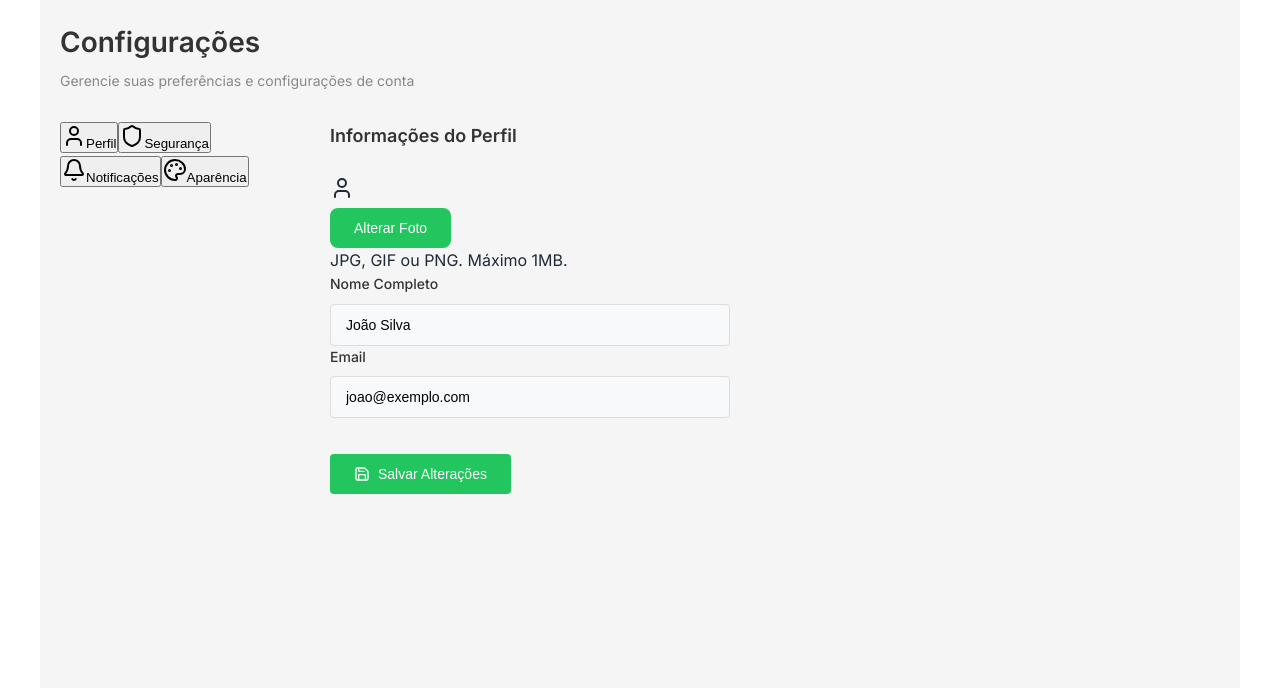
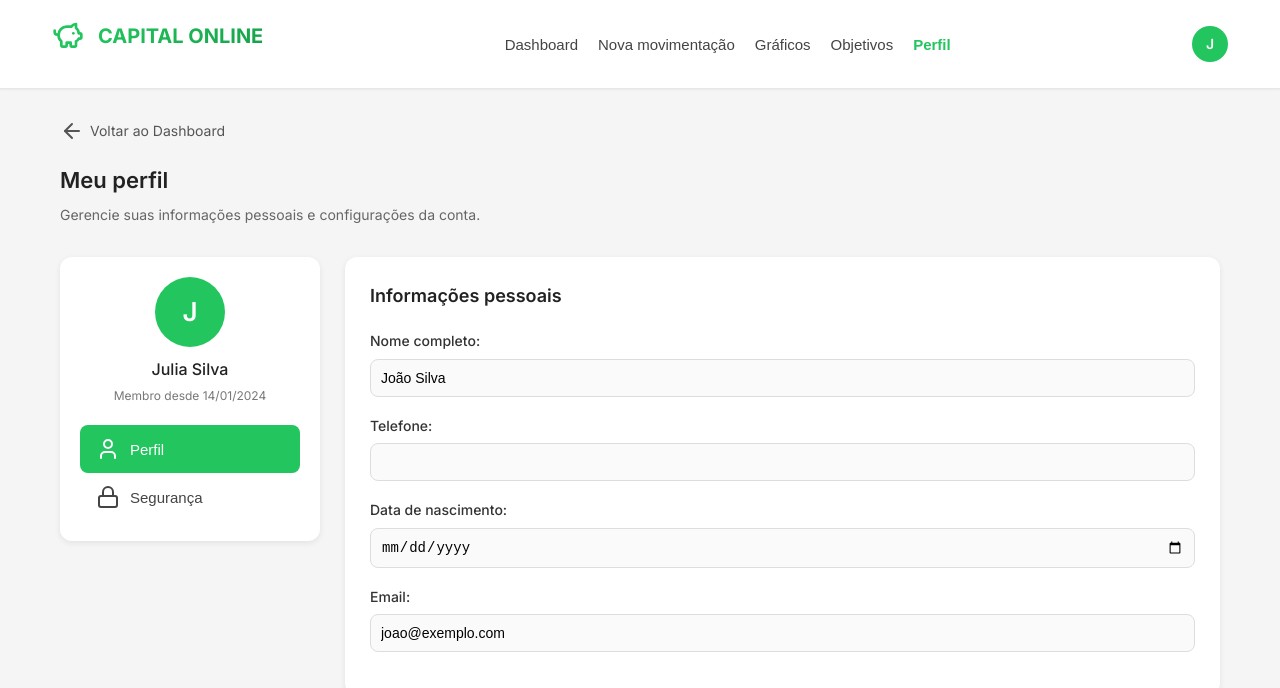
Before and after one commit to thais-pacheco/Capital-Online-tcc, a React (Vite) app in the folder frontend/: page /profile in a window 1280 px wide. Shown: the top 688 px of the page. Built offline with nearby package versions, Linux system fonts and the light colour scheme.

Commit message:
Pagina de perfil sem header certo

```diff
--- a/frontend/src/components/profile/Profile.css
+++ b/frontend/src/components/profile/Profile.css
@@ -1,237 +1,251 @@
-/* Layout principal */
+/* ===== Página ===== */
+.profile-page {
+  background-color: #f5f5f5;
+  min-height: 100vh;
+  font-family: "Inter", Arial, sans-serif;
+  color: #222;
+}
+
+/* ===== Header (já importado do Dashboard) ===== */
+.newtransaction-header {
+  background: #fff;
+  border-bottom: 1px solid #e5e7eb;
+  padding: 12px 20px;
+}
+
+.newtransaction-logo-group .logo {
+  display: flex;
+  align-items: center;
+  font-weight: 600;
+  font-size: 18px;
+}
+
+.logo-icon {
+  margin-right: 6px;
+}
+
+.newtransaction-nav {
+  display: flex;
+  gap: 20px;
+}
+
+.newtransaction-nav-button {
+  background: none;
+  border: none;
+  cursor: pointer;
+  font-size: 15px;
+  color: #444;
+  transition: color 0.2s;
+}
+
+.newtransaction-nav-button:hover {
+  color: #000;
+}
+
+.newtransaction-nav-button.active {
+  color: #22c55e;
+  font-weight: 600;
+}
+
+.newtransaction-header-actions {
+  display: flex;
+  align-items: center;
+  gap: 10px;
+}
+
+.newtransaction-profile-circle {
+  width: 36px;
+  height: 36px;
+  border-radius: 50%;
+  background: #22c55e;
+  color: #fff;
+  font-weight: 600;
+  display: flex;
+  align-items: center;
+  justify-content: center;
+}
+
+/* ===== Cabeçalho da página ===== */
 .profile-container {
   max-width: 1200px;
   margin: 0 auto;
-  padding: 20px;
-  background-color: #f5f5f5;
-  min-height: 100vh;
+  padding: 30px 20px;
 }
 
-/* Header com voltar */
 .profile-header {
-  display: flex;
-  align-items: center;
-  margin-bottom: 10px;
+  margin-bottom: 20px;
 }
 
 .back-button {
   display: flex;
   align-items: center;
-  color: #666;
+  gap: 6px;
+  color: #555;
   text-decoration: none;
   font-size: 14px;
-  margin-bottom: 10px;
 }
 
 .back-button:hover {
-  color: #333;
+  color: #000;
 }
 
-.back-icon {
-  width: 16px;
-  height: 16px;
-  margin-right: 8px;
-}
-
-/* Títulos principais */
 .profile-title {
-  font-size: 28px;
+  font-size: 22px;
   font-weight: 600;
-  color: #333;
-  margin: 0 0 5px 0;
+  margin-bottom: 6px;
 }
 
 .profile-subtitle {
-  color: #888;
   font-size: 14px;
-  margin: 0 0 30px 0;
+  color: #666;
+  margin-bottom: 30px;
 }
 
-/* Layout em grid */
+/* ===== Grid layout ===== */
 .profile-grid {
   display: grid;
-  grid-template-columns: 250px 1fr;
-  gap: 20px;
-  align-items: start;
+  grid-template-columns: 260px 1fr;
+  gap: 25px;
 }
 
-/* Sidebar */
-.sidebar {
-  background: white;
-  border-radius: 8px;
-  overflow: hidden;
-  box-shadow: 0 1px 3px rgba(0,0,0,0.1);
+/* ===== Sidebar ===== */
+.sidebar-nav {
+  background: #fff;
+  border-radius: 12px;
+  box-shadow: 0 2px 6px rgba(0, 0, 0, 0.08);
+  padding: 20px;
+  display: flex;
+  flex-direction: column;
+  align-items: center;
 }
 
 .avatar-section {
   text-align: center;
-  padding: 30px 20px;
-  background: #f8f9fa;
+  margin-bottom: 20px;
 }
 
 .avatar-circle {
-  width: 80px;
-  height: 80px;
+  width: 70px;
+  height: 70px;
+  border-radius: 50%;
   background: #22c55e;
-  border-radius: 50%;
+  color: #fff;
   display: flex;
   align-items: center;
   justify-content: center;
-  margin: 0 auto 15px;
-  font-size: 32px;
+  font-size: 26px;
   font-weight: 600;
-  color: white;
+  margin: 0 auto 10px;
 }
 
 .user-name {
   font-size: 16px;
-  font-weight: 600;
-  color: #333;
-  margin: 0 0 5px 0;
+  font-weight: 500;
+  margin-bottom: 4px;
 }
 
 .member-since {
   font-size: 12px;
-  color: #666;
-  margin: 0;
+  color: #777;
 }
 
-/* Navigation tabs */
-.sidebar-nav {
-  list-style: none;
-  padding: 0;
-  margin: 0;
-}
-
-.nav-item {
-  border-bottom: 1px solid #e5e5e5;
-}
-
-.nav-item:last-child {
-  border-bottom: none;
-}
-
-.nav-button {
+/* Botões da sidebar */
+.sidebar-btn {
   width: 100%;
-  padding: 15px 20px;
   background: none;
   border: none;
   text-align: left;
-  cursor: pointer;
-  font-size: 14px;
-  color: #333;
+  padding: 12px 16px;
+  font-size: 15px;
+  color: #444;
+  border-radius: 8px;
   display: flex;
   align-items: center;
-  transition: background-color 0.2s;
+  gap: 10px;
+  cursor: pointer;
+  transition: all 0.2s;
 }
 
-.nav-button:hover {
-  background-color: #f8f9fa;
+.sidebar-btn:hover {
+  background-color: #f0f0f0;
 }
 
-.nav-button.active {
+.sidebar-btn.active {
   background-color: #22c55e;
-  color: white;
+  color: #fff;
   font-weight: 500;
 }
 
-.nav-icon {
-  width: 16px;
-  height: 16px;
-  margin-right: 10px;
-}
-
-/* Content area */
-.content-area {
-  background: white;
-  border-radius: 8px;
-  padding: 30px;
-  box-shadow: 0 1px 3px rgba(0,0,0,0.1);
+/* ===== Conteúdo ===== */
+.content-box {
+  background: #fff;
+  border-radius: 12px;
+  box-shadow: 0 2px 6px rgba(0, 0, 0, 0.08);
+  padding: 25px;
 }
 
 .section-title {
   font-size: 18px;
   font-weight: 600;
-  color: #333;
-  margin: 0 0 25px 0;
-}
-
-/* Form fields */
-.form-group {
   margin-bottom: 20px;
 }
 
+.form-space {
+  display: flex;
+  flex-direction: column;
+}
+
+/* Labels e Inputs */
 .form-label {
+  font-size: 14px;
+  color: #333;
   display: block;
-  font-size: 14px;
+  margin-bottom: 6px;
   font-weight: 500;
-  color: #333;
-  margin-bottom: 8px;
 }
 
 .form-input {
   width: 100%;
-  max-width: 400px;
-  padding: 12px 15px;
+  padding: 10px;
   border: 1px solid #ddd;
-  border-radius: 4px;
+  border-radius: 8px;
   font-size: 14px;
-  background-color: #f8f9fa;
-  transition: border-color 0.2s, background-color 0.2s;
+  margin-bottom: 18px;
+  transition: border-color 0.2s, box-shadow 0.2s;
+  background-color: #fafafa;
 }
 
 .form-input:focus {
   outline: none;
   border-color: #22c55e;
-  background-color: white;
+  box-shadow: 0 0 0 2px rgba(34, 197, 94, 0.2);
 }
 
-/* Security section */
-.security-form {
-  max-width: 400px;
-}
-
-.security-form .form-group {
-  margin-bottom: 25px;
+/* ===== Botão de salvar ===== */
+.form-actions {
+  margin-top: 20px;
 }
 
 .btn-save {
   background: #22c55e;
-  color: white;
+  color: #fff;
   border: none;
-  padding: 12px 24px;
-  border-radius: 4px;
-  font-size: 14px;
+  padding: 12px 18px;
+  border-radius: 8px;
+  font-size: 15px;
   font-weight: 500;
-  cursor: pointer;
   display: flex;
   align-items: center;
   gap: 8px;
-  margin-top: 20px;
-  transition: background-color 0.2s;
+  cursor: pointer;
+  transition: background 0.2s;
 }
 
 .btn-save:hover {
-  background: #16a34a;
+  background: #1da64a;
 }
 
 .btn-icon {
-  width: 16px;
-  height: 16px;
+  width: 18px;
+  height: 18px;
 }
-
-/* Responsive */
-@media (max-width: 768px) {
-  .profile-grid {
-    grid-template-columns: 1fr;
-    gap: 15px;
-  }
-
-  .profile-container {
-    padding: 15px;
-  }
-
-  .content-area {
-    padding: 20px;
-  }
-}
--- a/frontend/src/components/profile/Profile.tsx
+++ b/frontend/src/components/profile/Profile.tsx
@@ -1,9 +1,12 @@
 import React, { useState } from 'react';
-import { User, Lock, Bell, Palette, Shield, Save } from 'lucide-react';
+import { User, Lock, ArrowLeft, PiggyBank } from 'lucide-react';
+import { useNavigate } from 'react-router-dom';
 import './Profile.css';
 
 export default function Profile() {
-  // Removendo o useAuth que está causando problema e usando dados mockados
+  const navigate = useNavigate();
+
+  // Dados mockados do usuário
   const user = {
     name: 'João Silva',
     email: 'joao@exemplo.com'
@@ -13,6 +16,8 @@ export default function Profile() {
   const [formData, setFormData] = useState({
     name: user?.name || '',
     email: user?.email || '',
+    phone: '',
+    birthdate: '',
     currentPassword: '',
     newPassword: '',
     confirmPassword: ''
@@ -33,21 +38,85 @@ export default function Profile() {
 
   const tabs = [
     { id: 'profile', name: 'Perfil', icon: User },
-    { id: 'security', name: 'Segurança', icon: Shield },
-    { id: 'notifications', name: 'Notificações', icon: Bell },
-    { id: 'appearance', name: 'Aparência', icon: Palette },
+    { id: 'security', name: 'Segurança', icon: Lock }
   ];
 
   return (
+    <div className="profile-page">
+      {/* Header importado do Dashboard */}
+      <header className="newtransaction-header">
+        <div className="newtransaction-header-inner">
+          <div className="newtransaction-header-flex">
+            <div className="newtransaction-logo-group">
+              <div className="logo">
+                <PiggyBank className="logo-icon" style={{ color: '#22c55e' }} />
+                <span className="logo-text">CAPITAL ONLINE</span>
+              </div>
+            </div>
+            <nav className="newtransaction-nav">
+              <button
+                className="newtransaction-nav-button"
+                onClick={() => navigate('/dashboard')}
+              >
+                Dashboard
+              </button>
+              <button
+                className="newtransaction-nav-button"
+                onClick={() => navigate('/nova-movimentacao')}
+              >
+                Nova movimentação
+              </button>
+              <button
+                className="newtransaction-nav-button"
+                onClick={() => navigate('/graficos')}
+              >
+                Gráficos
+              </button>
+              <button
+                className="newtransaction-nav-button"
+                onClick={() => navigate('/objetivos')}
+              >
+                Objetivos
+              </button>
+              <button
+                className="newtransaction-nav-button active"
+                onClick={() => navigate('/profile')}
+              >
+                Perfil
+              </button>
+            </nav>
+            <div className="newtransaction-header-actions">
+              <div className="newtransaction-profile-circle">J</div>
+            </div>
+          </div>
+        </div>
+      </header>
+
+      {/* Conteúdo da página de perfil */}
       <div className="profile-container">
+        <div className="profile-header">
+          <a href="#" onClick={() => navigate('/dashboard')} className="back-button">
+            <ArrowLeft className="back-icon" />
+            Voltar ao Dashboard
+          </a>
+        </div>
+
         <div>
-        <h1 className="profile-title">Configurações</h1>
-        <p className="profile-subtitle">Gerencie suas preferências e configurações de conta</p>
+          <h1 className="profile-title">Meu perfil</h1>
+          <p className="profile-subtitle">
+            Gerencie suas informações pessoais e configurações da conta.
+          </p>
         </div>
 
         <div className="profile-grid">
+          {/* Sidebar */}
           <div className="lg:col-span-1">
             <nav className="sidebar-nav">
+              <div className="avatar-section">
+                <div className="avatar-circle">J</div>
+                <div className="user-name">Julia Silva</div>
+                <div className="member-since">Membro desde 14/01/2024</div>
+              </div>
               {tabs.map((tab) => {
                 const Icon = tab.icon;
                 return (
@@ -64,31 +133,15 @@ export default function Profile() {
             </nav>
           </div>
 
+          {/* Conteúdo */}
           <div className="lg:col-span-3">
             <div className="content-box">
               {activeTab === 'profile' && (
                 <div>
-                <h2 className="section-title">Informações do Perfil</h2>
+                  <h2 className="section-title">Informações pessoais</h2>
                   <form onSubmit={handleSubmit} className="form-space">
-                  <div className="avatar-container">
-                    <div className="avatar-bg">
-                      <User className="avatar-icon" />
-                    </div>
                     <div>
-                      <button
-                        type="button"
-                        className="btn-primary"
-                      >
-                        Alterar Foto
-                      </button>
-                      <p className="text-muted">JPG, GIF ou PNG. Máximo 1MB.</p>
-                    </div>
-                  </div>
-
-                  <div>
-                    <label className="form-label">
-                      Nome Completo
-                    </label>
+                      <label className="form-label">Nome completo:</label>
                       <input
                         type="text"
                         name="name"
@@ -99,9 +152,29 @@ export default function Profile() {
                     </div>
 
                     <div>
-                    <label className="form-label">
-                      Email
-                    </label>
+                      <label className="form-label">Telefone:</label>
+                      <input
+                        type="tel"
+                        name="phone"
+                        value={formData.phone}
+                        onChange={handleInputChange}
+                        className="form-input"
+                      />
+                    </div>
+
+                    <div>
+                      <label className="form-label">Data de nascimento:</label>
+                      <input
+                        type="date"
+                        name="birthdate"
+                        value={formData.birthdate}
+                        onChange={handleInputChange}
+                        className="form-input"
+                      />
+                    </div>
+
+                    <div>
+                      <label className="form-label">Email:</label>
                       <input
                         type="email"
                         name="email"
@@ -109,16 +182,6 @@ export default function Profile() {
                         onChange={handleInputChange}
                         className="form-input"
                       />
-                  </div>
-
-                  <div className="form-actions">
-                    <button
-                      type="submit"
-                      className="btn-save"
-                    >
-                      <Save className="btn-icon" />
-                      Salvar Alterações
-                    </button>
                     </div>
                   </form>
                 </div>
@@ -129,9 +192,7 @@ export default function Profile() {
                   <h2 className="section-title">Segurança</h2>
                   <form onSubmit={handleSubmit} className="form-space">
                     <div>
-                    <label className="form-label">
-                      Senha Atual
-                    </label>
+                      <label className="form-label">Senha Atual</label>
                       <input
                         type="password"
                         name="currentPassword"
@@ -142,9 +203,7 @@ export default function Profile() {
                     </div>
 
                     <div>
-                    <label className="form-label">
-                      Nova Senha
-                    </label>
+                      <label className="form-label">Nova Senha</label>
                       <input
                         type="password"
                         name="newPassword"
@@ -155,9 +214,7 @@ export default function Profile() {
                     </div>
 
                     <div>
-                    <label className="form-label">
-                      Confirmar Nova Senha
-                    </label>
+                      <label className="form-label">Confirmar Nova Senha</label>
                       <input
                         type="password"
                         name="confirmPassword"
@@ -168,10 +225,7 @@ export default function Profile() {
                     </div>
 
                     <div className="form-actions">
-                    <button
-                      type="submit"
-                      className="btn-save"
-                    >
+                      <button type="submit" className="btn-save">
                         <Lock className="btn-icon" />
                         Alterar Senha
                       </button>
@@ -179,82 +233,7 @@ export default function Profile() {
                   </form>
                 </div>
               )}
-
-            {activeTab === 'notifications' && (
-              <div>
-                <h2 className="section-title">Notificações</h2>
-                <div className="form-space">
-                  <div className="toggle-row">
-                    <div>
-                      <h3 className="toggle-title">Notificações por Email</h3>
-                      <p className="text-muted">Receba atualizações sobre suas transações</p>
             </div>
-                    <label className="switch">
-                      <input type="checkbox" defaultChecked />
-                      <span className="slider"></span>
-                    </label>
-                  </div>
-
-                  <div className="toggle-row">
-                    <div>
-                      <h3 className="toggle-title">Resumos Semanais</h3>
-                      <p className="text-muted">Receba um resumo semanal das suas finanças</p>
-                    </div>
-                    <label className="switch">
-                      <input type="checkbox" />
-                      <span className="slider"></span>
-                    </label>
-                  </div>
-
-                  <div className="toggle-row">
-                    <div>
-                      <h3 className="toggle-title">Alertas de Orçamento</h3>
-                      <p className="text-muted">Seja notificado quando se aproximar do limite</p>
-                    </div>
-                    <label className="switch">
-                      <input type="checkbox" defaultChecked />
-                      <span className="slider"></span>
-                    </label>
-                  </div>
-                </div>
-              </div>
-            )}
-
-            {activeTab === 'appearance' && (
-              <div>
-                <h2 className="section-title">Aparência</h2>
-                <div className="form-space">
-                  <div>
-                    <h3 className="form-label">Tema</h3>
-                    <div className="theme-grid">
-                      <button className="theme-card active">
-                        <div className="theme-light"></div>
-                        <span className="theme-label active">Claro</span>
-                      </button>
-                      <button className="theme-card">
-                        <div className="theme-dark"></div>
-                        <span className="theme-label">Escuro</span>
-                      </button>
-                      <button className="theme-card">
-                        <div className="theme-auto"></div>
-                        <span className="theme-label">Auto</span>
-                      </button>
-                    </div>
-                  </div>
-
-                  <div>
-                    <h3 className="form-label">Cor Principal</h3>
-                    <div className="color-palette">
-                      <button className="color-dot blue active"></button>
-                      <button className="color-dot green"></button>
-                      <button className="color-dot purple"></button>
-                      <button className="color-dot red"></button>
-                      <button className="color-dot yellow"></button>
-                    </div>
-                  </div>
-                </div>
-              </div>
-            )}
           </div>
         </div>
       </div>
```
Lines whose indentation alone changed are shown as unchanged.
